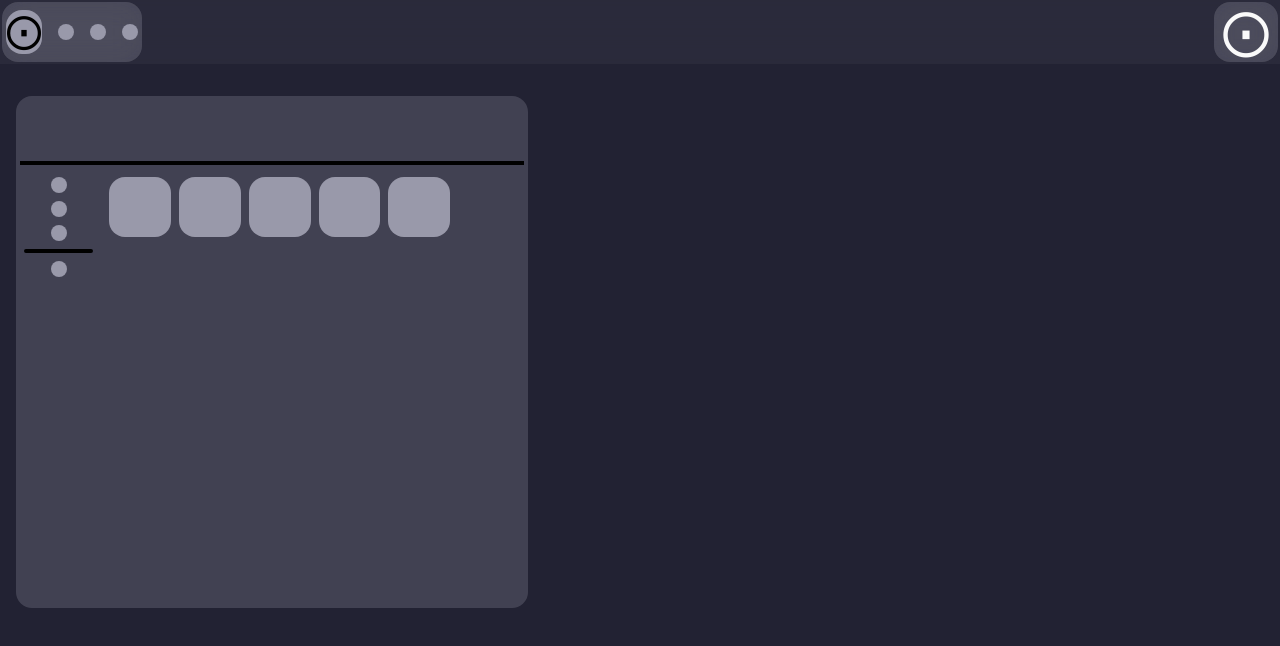
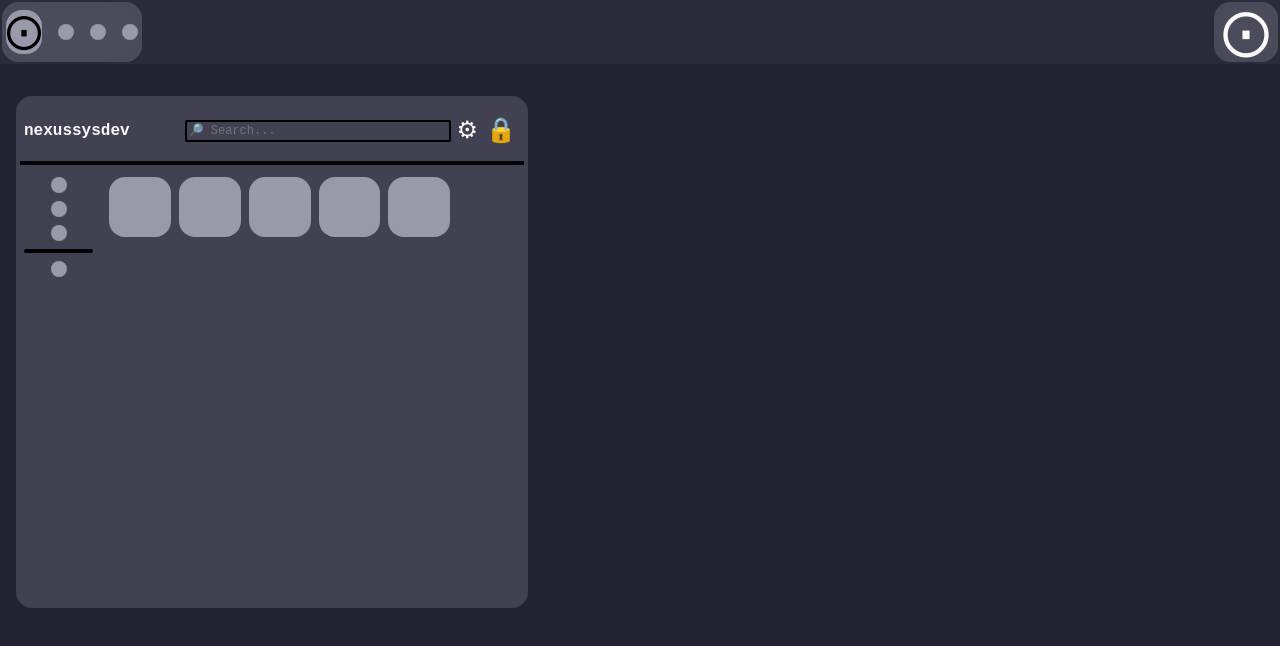
Before and after one commit to NexusSysDev/browser-window-manager, an Electron app: page renderer/index.html in a window 1280 px wide. Drawn offline with Linux system fonts and the light colour scheme.

Commit message:
some changes again

```diff
--- a/index.js
+++ b/index.js
@@ -7,12 +7,16 @@ function createWindow() {
     autoHideMenuBar: true,
     webPreferences: {
       webSecurity: false,
+      nodeIntegration: true,
+      contextIsolation: false,
+      webviewTag: true,
     },
   });
 
   mainWindow.setMenu(null);
 
-  mainWindow.loadFile("renderer/index.html");
+  // Load the local HTML file
+  mainWindow.loadFile(path.join(__dirname, "renderer", "index.html"));
 
   mainWindow.on("closed", () => {
     mainWindow = null;
--- a/renderer/index.css
+++ b/renderer/index.css
@@ -4,6 +4,7 @@
     --menubar-containers-color: #9999aa44;
     --border-radius: 16px;
     --menubar-items-color: #99a;
+    --searchBarColor: none;
 }
 
 * {
@@ -15,6 +16,7 @@
     -webkit-user-select: none;
     border: 0;
     outline: none;
+    overflow: visible;
 }
 
 body {
@@ -153,7 +155,7 @@ startmenu {
     top: -512px;
 } */
 
-startmenu #tabs {
+#tabs {
     display: flex;
     flex-direction: column;
     overflow: hidden auto;
@@ -163,7 +165,7 @@ startmenu #tabs {
     align-items: center;
 }
 
-startmenu #actions {
+#actions {
     grid-column: 1 / 3;
     grid-row: 3 / 4;
     display: flex;
@@ -173,7 +175,7 @@ startmenu #actions {
     padding: 8px;
 }
 
-startmenu #icons {
+#icons {
     grid-column: 2 /3;
     grid-row: 2 / 3;
     display: grid;
@@ -184,7 +186,7 @@ startmenu #icons {
     overflow: hidden auto;
 }
 
-startmenu #topbar {
+#topbar {
     grid-column: 1 / 3;
     grid-row: 1 / 2;
     border-bottom: #000 solid 4px;
@@ -196,23 +198,31 @@ startmenu #topbar {
     padding: 4px;
 }
 
-
-startmenu #topbar #lefttopbar {
-    display: flex;
-    flex-direction: row;
-    justify-content: flex-start;
-    align-items: center;
-    gap: 4px;
-    padding: 16px
+span#username {
+    font-weight: bold;
+    font-size: 16px;
+    justify-self: flex-start;
+    flex-grow: 1;
 }
 
-startmenu #topbar #righttopbar {
-    display: flex;
-    flex-direction: row;
-    justify-content: flex-end;
-    align-items: center;
-    gap: 4px;
-    padding: 16px
+input#searchBar {
+    border: 2px solid #000;
+    border-radius: 2px;
+    background: var(--searchBarColor);
+    padding: 2px;
+    margin: 2px;
+    font-size: 12px;
+    justify-self: center;
+    flex-grow: 2;
+    color: #fafafa
+}
+
+div#settingsButton,
+div#keepOpen {
+    font-size: 24px;
+    padding: 4px;
+    cursor: pointer;
+
 }
 
 
--- a/renderer/index.html
+++ b/renderer/index.html
@@ -20,10 +20,8 @@
                     <div id="menubar-shortcut"></div>
                     <div id="menubar-shortcut"></div>
                     <horizontal-hr></horizontal-hr>
-
                     <div id="menubar-shortcut"></div>
                 </div>
-
                 <div id="actions"></div>
                 <div id="icons">
                     <div id="menubar-shortcut"></div>
@@ -33,10 +31,15 @@
                     <div id="menubar-shortcut"></div>
                 </div>
                 <div id="topbar">
-                    <div id="lefttopbar"></div>
-                    <div id="righttopbar"></div>
+                    <span id="username">nexussysdev</span>
+
+
+                    <input type="text" id="searchBar" placeholder="🔎 Search..." />
+                    <div id="settingsButton">⚙</div>
+                    <div id="keepOpen">🔒</div>
                 </div>
             </startmenu>
+
             <div id="tray-button">⨀</div>
             <tray>
                 <div id="tray-shortcut"></div>
```
